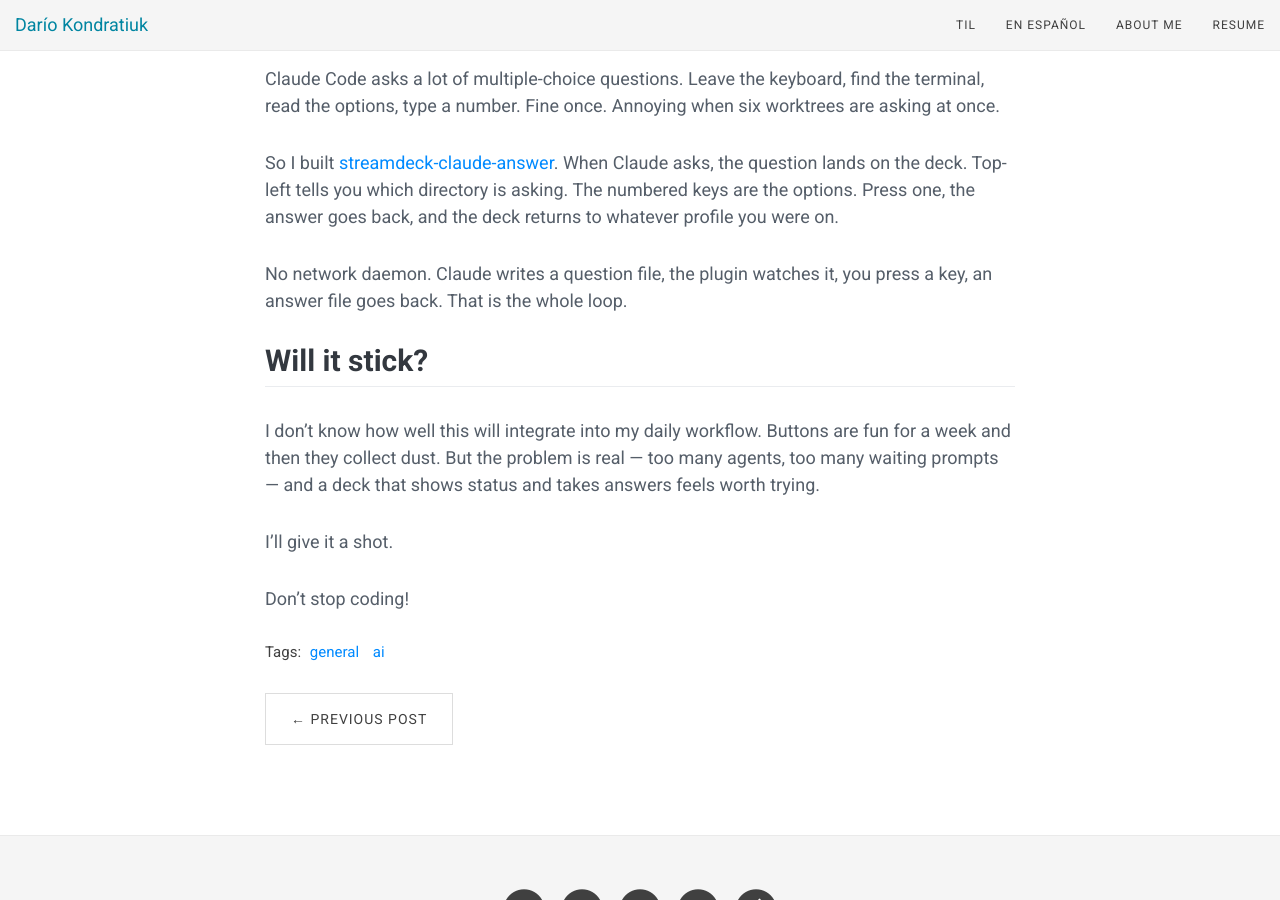
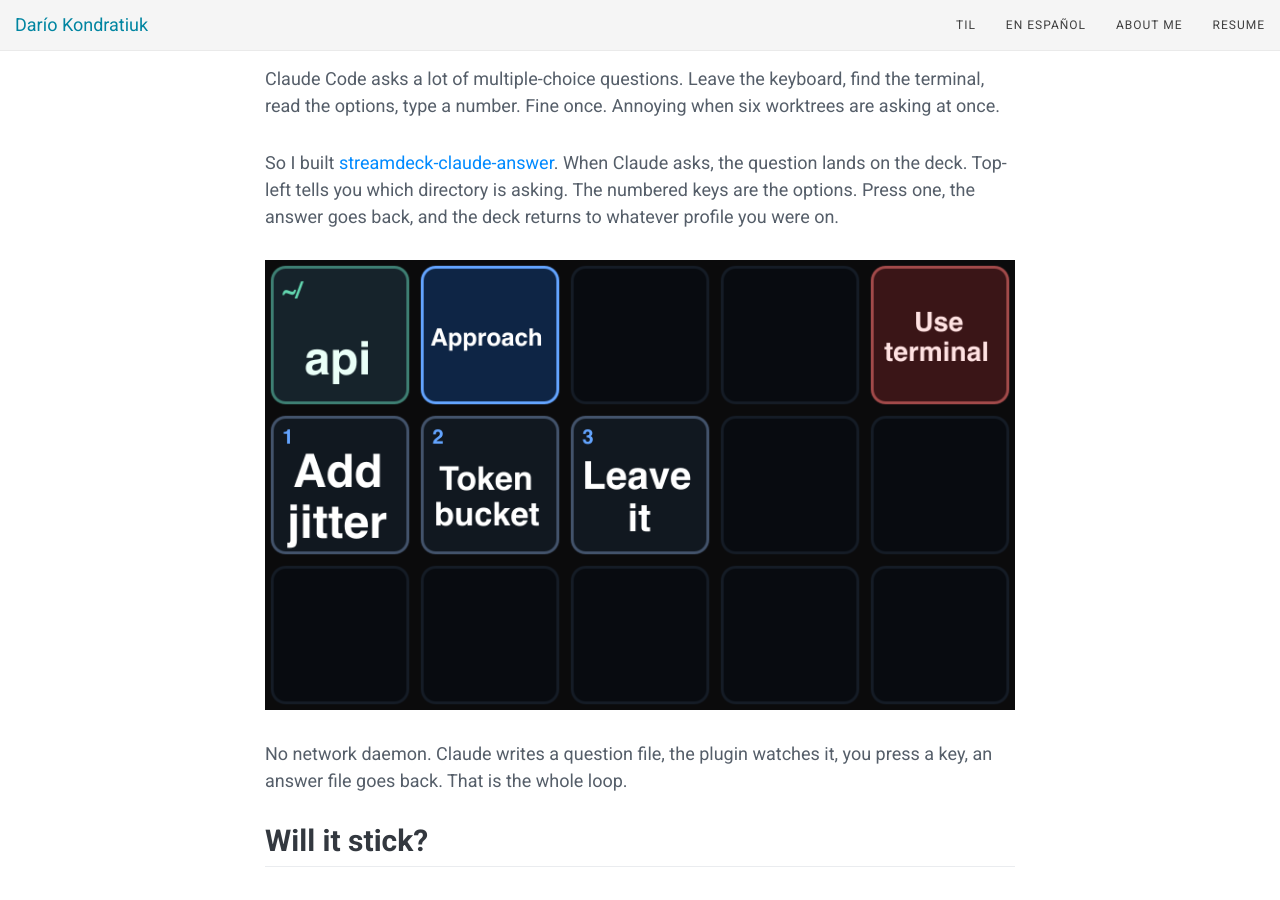
Before and after one commit to kblok/kblok.github.io, a Jekyll site: the page built from _posts/2026-09-04-stream-deck-as-an-agentic-productivity-tool.md, in a window 1280 px wide and 900 px high, scrolled down 1133 px. Built offline with Jekyll 4.4.1, drawn with Linux system fonts in a browser that asks for light colours; nearby versions of some CDN libraries; comment, search, counter and statistics services are not loaded.

Commit message:
Add Claude Answer Stream Deck screenshot to the post
Reuse the deck-question.png from streamdeck-claude-answer for the
answering-Claude section.

Co-authored-by: Darío Kondratiuk <dariokondratiuk@gmail.com>

```diff
--- a/_posts/2026-09-04-stream-deck-as-an-agentic-productivity-tool.md
+++ b/_posts/2026-09-04-stream-deck-as-an-agentic-productivity-tool.md
@@ -28,6 +28,8 @@ Claude Code asks a lot of multiple-choice questions. Leave the keyboard, find th
 
 So I built [streamdeck-claude-answer](https://github.com/hardkoded/streamdeck-claude-answer). When Claude asks, the question lands on the deck. Top-left tells you which directory is asking. The numbered keys are the options. Press one, the answer goes back, and the deck returns to whatever profile you were on.
 
+<img src="https://raw.githubusercontent.com/kblok/kblok.github.io/master/img/stream-deck-as-an-agentic-productivity-tool/deck-question.png" style="display: block; margin: auto;">
+
 No network daemon. Claude writes a question file, the plugin watches it, you press a key, an answer file goes back. That is the whole loop.
 
 # Will it stick?
```
Also changed, not shown: img/stream-deck-as-an-agentic-productivity-tool/deck-question.png (added).
